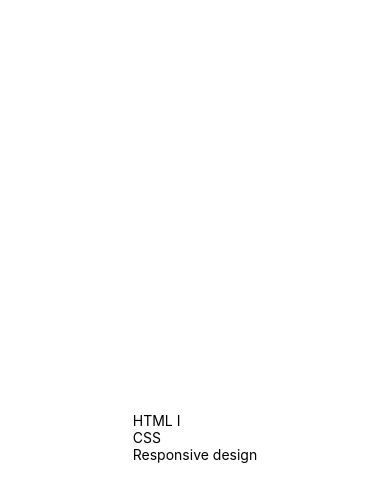
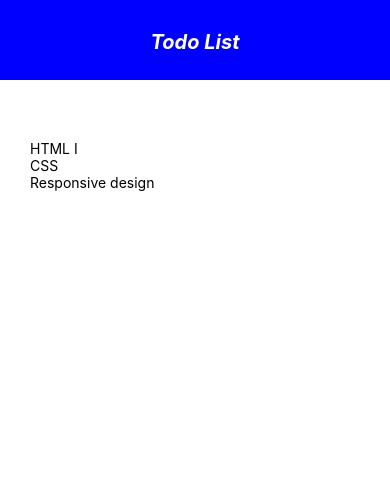
Before and after one commit to Madhawa97/todo-app-rn, a React Native app: screen / in a window 390 px wide. Shown: the top 502 px of the page. Built offline with nearby package versions, Linux system fonts and the light colour scheme.

Commit message:
Create Header

```diff
--- a/App.js
+++ b/App.js
@@ -1,6 +1,7 @@
 import { StatusBar } from "expo-status-bar";
-import { StyleSheet, Text, View, FlatList } from "react-native";
+import { StyleSheet, Text, View, FlatList, SafeAreaView } from "react-native";
 import React, {useState} from 'react';
+import Header from './components/Header'
 
 export default function App() {
 	const [tasks, setTasks] = useState([
@@ -10,7 +11,8 @@
     ]);
 
     return (
-        <View style={styles.container}>
+        <SafeAreaView style={styles.container}>
+			<Header />
             <View style={styles.content}>
                 <View style={styles.list}>
                     <FlatList
@@ -21,7 +23,7 @@
                     />
                 </View>
             </View>
-        </View>
+        </SafeAreaView>
     );
 }
 
@@ -29,8 +31,6 @@
     container: {
         flex: 1,
         backgroundColor: "#fff",
-        alignItems: "center",
-        justifyContent: "center",
     },
 
 	content: {
--- /dev/null
+++ b/components/Header.js
@@ -0,0 +1,29 @@
+import React from 'react';
+import { StyleSheet, Text, View } from "react-native";
+
+const Header = () => {
+    return (
+        <View style={styles.header}>
+            <Text style={styles.title}>Todo List</Text>
+        </View>
+    )
+}
+
+const styles = StyleSheet.create({
+    header: {
+        paddingTop: 30,
+        backgroundColor: 'blue',
+        height: 80,
+    },
+    title: {
+        textAlign: 'center',
+        color: 'white',
+        fontSize: 20,
+        fontWeight: 'bold',
+        fontStyle: 'italic',
+
+
+    },
+});
+
+export default Header
```
